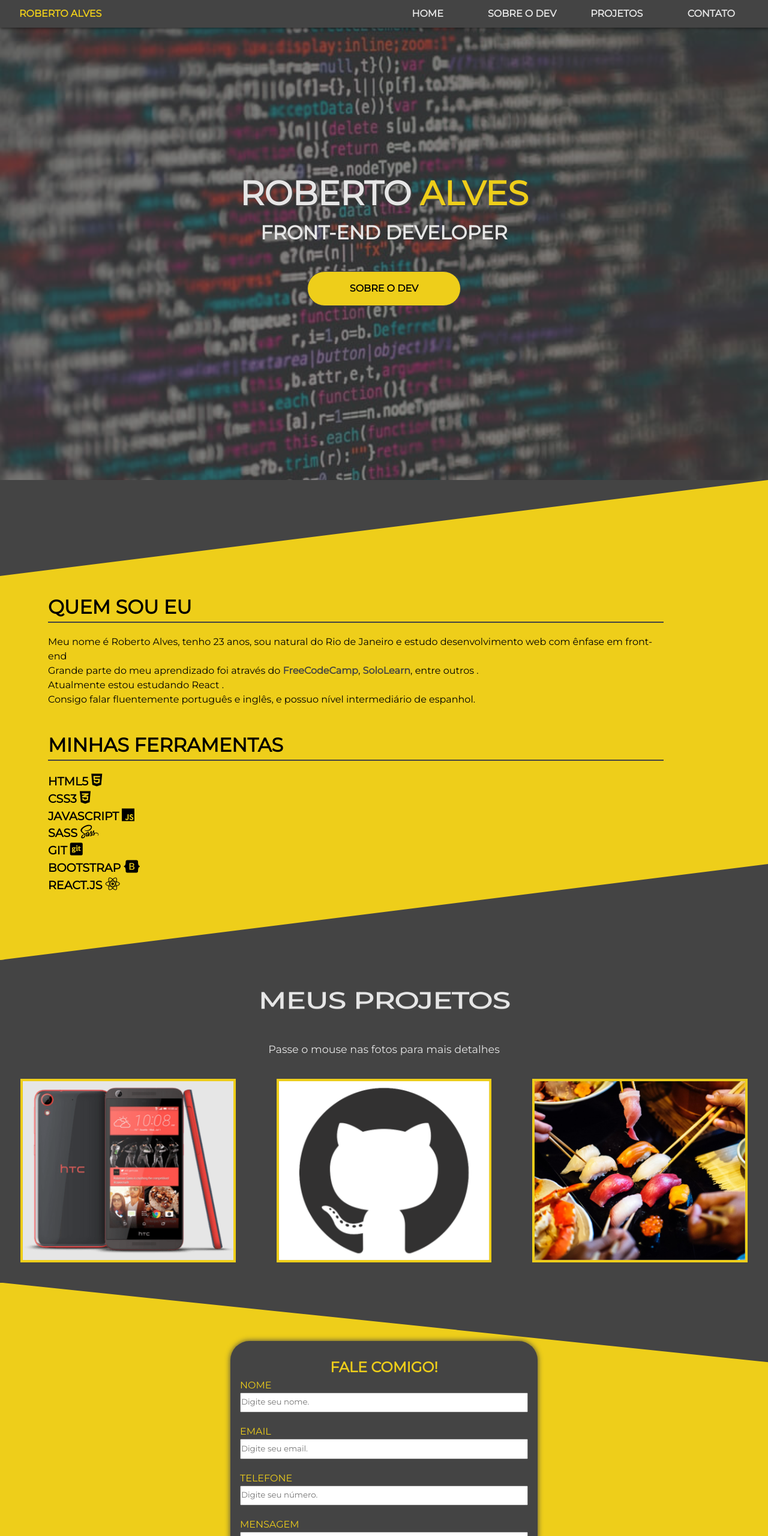
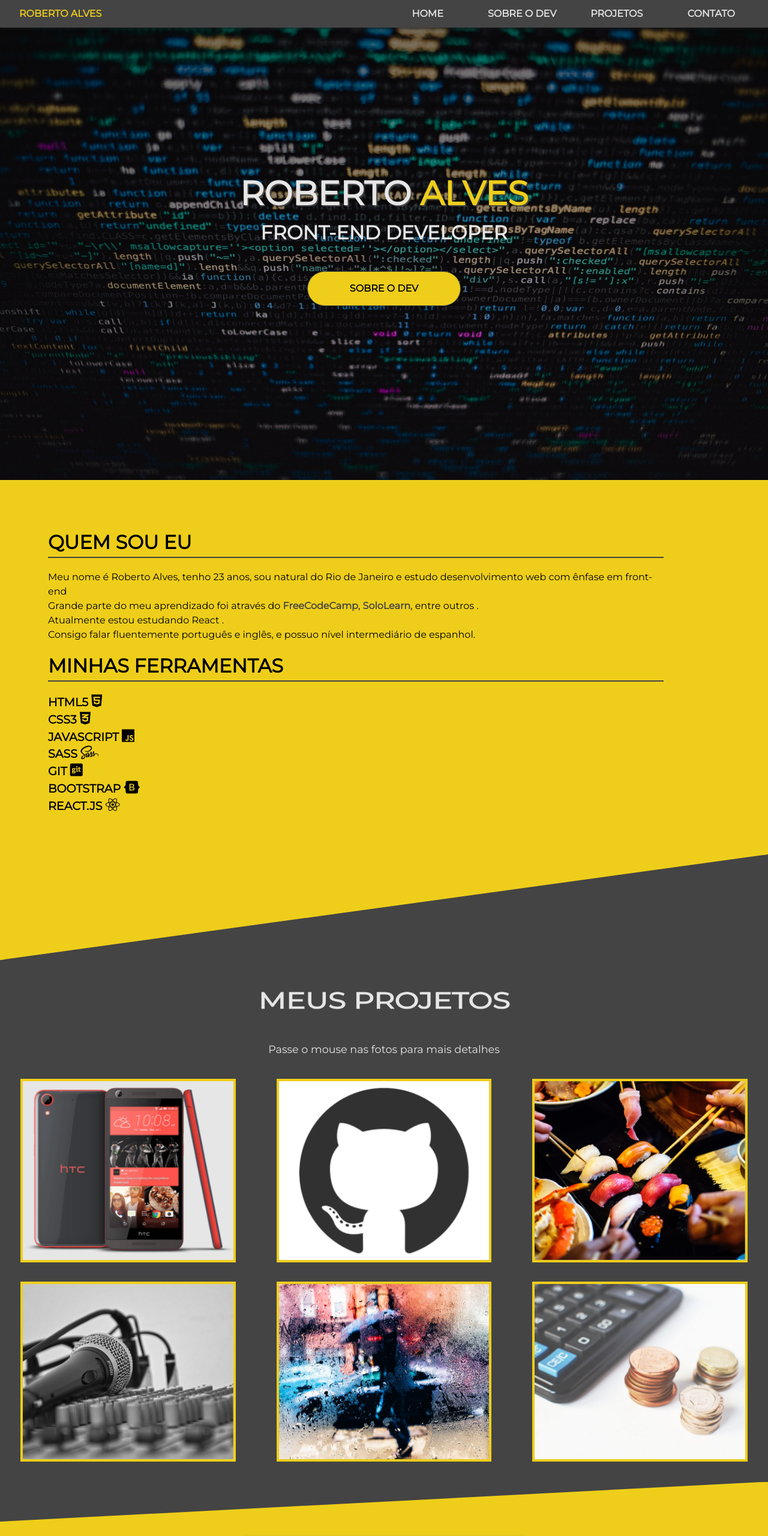
Before and after one commit to betocode/betocode.github.io, a website: page index.html in a window 1280 px wide. Shown: the top 2560 px of the page at 60% size. Drawn offline with nearby package versions, Linux system fonts and the light colour scheme.

Commit message:
new 3 projects

```diff
--- a/index.html
+++ b/index.html
@@ -31,7 +31,6 @@
   <!-- showcase -->
   <section id="showcase">
     <div class="showcase-bg"></div>
-    <div class="bg"></div>
     <div class="showcase-content">
       <h1>Roberto <span class="yellow">Alves</span></h1>
       <p>Front-end Developer</p>
@@ -90,6 +89,7 @@
             <a href="https://react-phone-beto.netlify.com/" target="_blank">SITE</a>
             <a href="https://github.com/betocode/react-phone-store" target="_blank">CÓDIGO</a>
           </div>
+
         </div>
       </div>
       <div class="project_item">
@@ -101,6 +101,7 @@
              <a href="https://github.com/betocode/github-search" target="_blank">CÓDIGO</a>
           </div>
         </div>
+
       </div>
       <div class="project_item">
         <div class="project_item_photo item_3">
@@ -109,10 +110,39 @@
             <p>Site que fiz baseado em um Sushi SHOP, utilizei Bootstrap e JQuery</p>
             <a href="https://sushi-norte.netlify.com/" target="_blank">SITE</a>
               <a href="https://github.com/betocode/Sushi" target="_blank">CÓDIGO</a>
-
           </div>
         </div>
       </div>
+      <div class="project_item">
+          <div class="project_item_photo item_4">
+            <div class="project_item_description">
+              <h3>Som Carioca</h3>
+              <p>Site que busca letras de musicas baseado em seu titulo, utilizei React e Bootstrap e axios para consumir a API</p>
+              <a href="https://somcarioca.netlify.com" target="_blank">SITE</a>
+                <a href="https://github.com/betocode/busca_musica" target="_blank">CÓDIGO</a>
+            </div>
+          </div>
+        </div>
+        <div class="project_item">
+            <div class="project_item_photo item_5">
+              <div class="project_item_description">
+                <h3>Clima APP</h3>
+                <p>Site de consulta de clima atual, utilizei React e Bootstrap</p>
+                <a href="https://beto-weather-app.netlify.com" target="_blank">SITE</a>
+                  <a href="https://github.com/betocode/weather-app" target="_blank">CÓDIGO</a>
+              </div>
+            </div>
+          </div>
+          <div class="project_item">
+              <div class="project_item_photo item_6">
+                <div class="project_item_description">
+                  <h3>Poupa APP</h3>
+                  <p>Site para calcular despesas baseado em um orçamento. Utilizei bootstrap e vanillaJS</p>
+                  <a href="https://betodespesas.netlify.com/" target="_blank">SITE</a>
+                    <a href="https://github.com/betocode/poupaappJS" target="_blank">CÓDIGO</a>
+                </div>
+              </div>
+            </div>
     </div>
   </section>
   <!-- contact -->
--- a/scss/main.scss
+++ b/scss/main.scss
@@ -103,21 +103,13 @@ header {
     left: 0;
     right: 0;
     height: inherit;
-    background-image: url("../img/photo.jpg");
+    background: linear-gradient(rgba(0, 0, 0, 0.5), rgba(0, 0, 0, 0.3)),
+      url("../img/photo3.jpeg");
     background-size: cover;
     background-repeat: no-repeat;
     z-index: -1;
   }
-  .bg {
-    position: absolute;
-    top: 0;
-    left: 0;
-    right: 0;
-    height: inherit;
-    background-color: $black;
-    z-index: 2;
-    opacity: 0.6;
-  }
+
   .showcase-content {
     width: 100%;
     z-index: 3;
@@ -157,12 +149,12 @@ header {
 #aboutme {
   width: 100%;
   height: 100vh;
-  -webkit-clip-path: polygon(0 20%, 100% 0, 100% 80%, 0 100%);
-  clip-path: polygon(0 20%, 100% 0, 100% 80%, 0 100%);
+  -webkit-clip-path: polygon(0 0, 100% 0, 100% 78%, 0% 100%);
+  clip-path: polygon(0 0, 100% 0, 100% 78%, 0% 100%);
   background-color: $yellow;
   border-bottom: 1px solid $yellow;
   display: flex;
-  align-items: center;
+
   justify-content: center;
   .aboutme_content {
     width: 80%;
@@ -170,7 +162,7 @@ header {
     h1 {
       font-size: 2rem;
       text-transform: uppercase;
-      padding: 40px 0px 20px 0px;
+      padding: 1rem 0px 20px 0px;
       &:after {
         content: "";
         display: block;
@@ -215,11 +207,7 @@ header {
     justify-content: space-around;
     flex-wrap: wrap;
     align-items: stretch;
-    /*
-  grid-template-columns: 1fr 1fr;
-  grid-gap:3rem;
-  padding:1rem 1rem;
-*/
+
     .project_item {
       margin: 1rem;
       background-color: $white;
@@ -236,6 +224,15 @@ header {
       }
       .item_3 {
         background-image: url("../img/sushi.jpeg");
+      }
+      .item_4 {
+        background-image: url("../img/song.jpeg");
+      }
+      .item_5 {
+        background-image: url("../img/rain.jpeg");
+      }
+      .item_6 {
+        background-image: url("../img/calc.jpg");
       }
       .project_item_photo {
         position: relative;
@@ -285,8 +282,8 @@ header {
   margin: 1.1rem 0;
   height: 83vh;
   background-color: $yellow;
-  -webkit-clip-path: polygon(0 0, 100% 20%, 100% 100%, 0 80%);
-  clip-path: polygon(0 0, 100% 20%, 100% 100%, 0 80%);
+  -webkit-clip-path: polygon(0 10%, 100% 0, 100% 90%, 0% 100%);
+  clip-path: polygon(0 10%, 100% 0, 100% 90%, 0% 100%);
   display: flex;
   justify-content: center;
   align-items: center;
```
Also changed, not shown: dist/main.css, img/calc.jpg (added), img/photo1.jpeg (added), img/photo2.jpeg (added), img/photo3.jpeg (added), img/rain.jpeg (added), img/song.jpeg (added).
